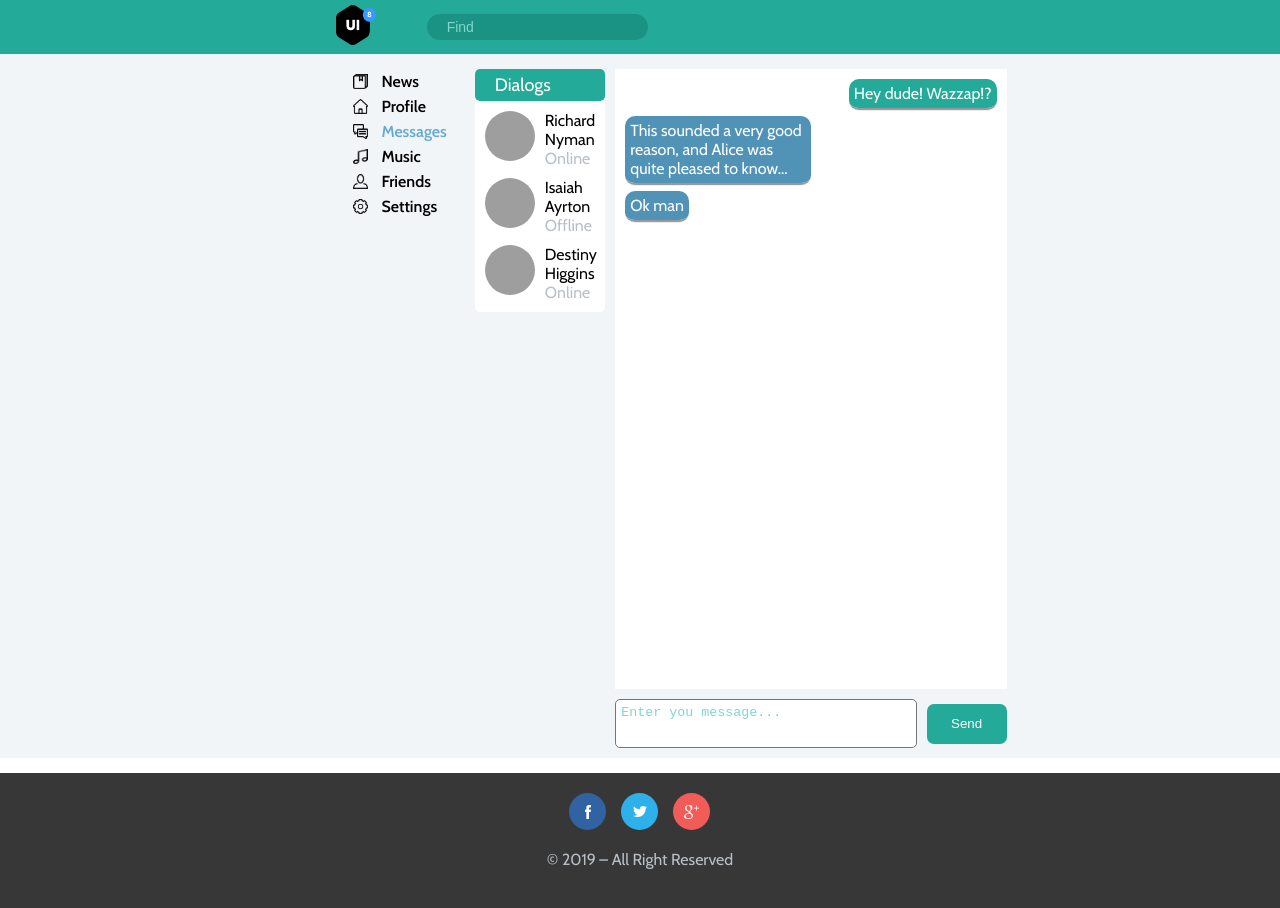
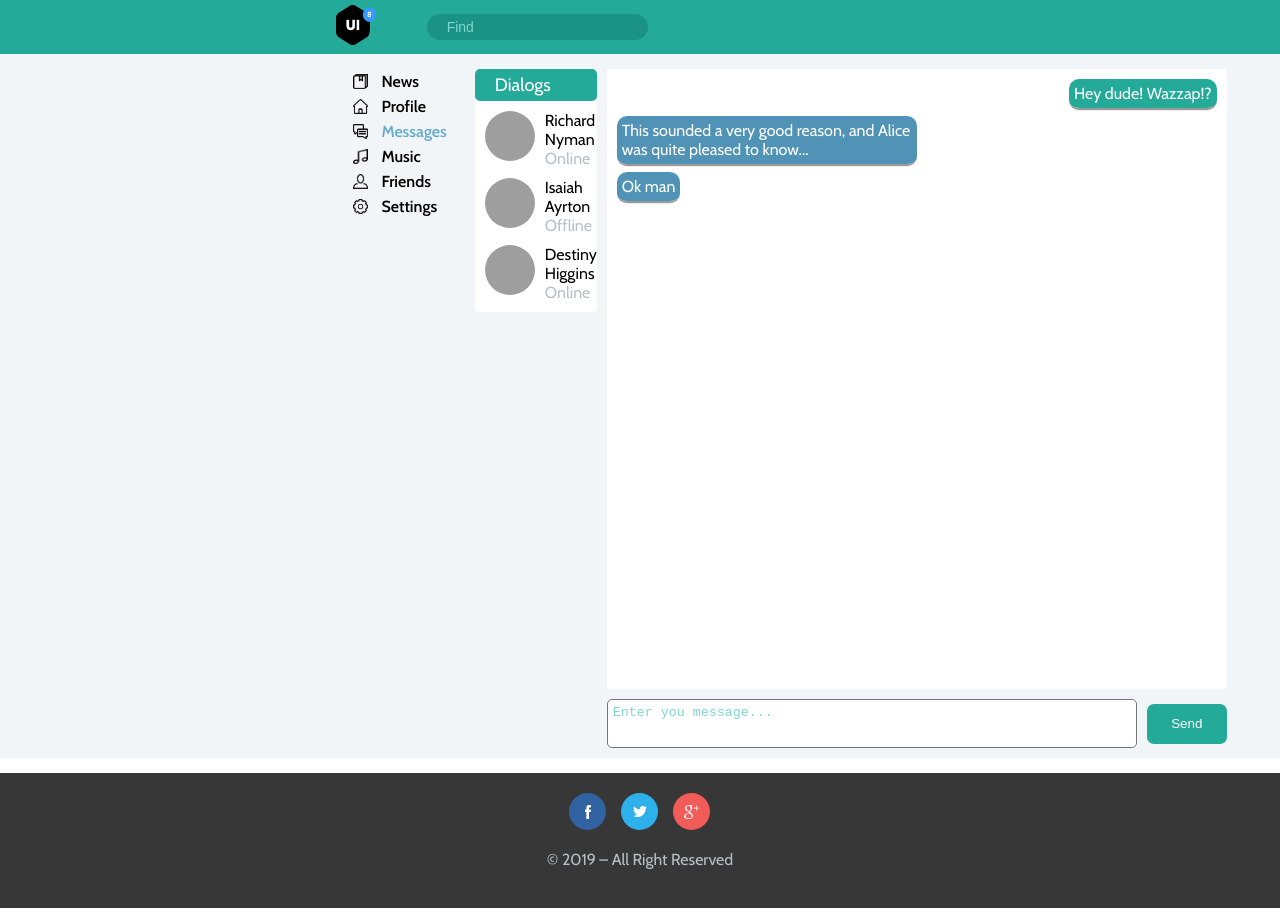
Before and after one commit to abazunts/react, a React (Create React App) app: page /Messages in a window 1280 px wide. Built offline with nearby package versions, Linux system fonts and the light colour scheme; grey boxes are pictures that could not be loaded.

Commit message:
добавил скрол в поле отображения сообщений, а также добавил функционал по изменени размера texarea под содержимое

```diff
--- a/src/Components/Messages/mesages.module.css
+++ b/src/Components/Messages/mesages.module.css
@@ -30,6 +30,10 @@
     padding: 10px;
     min-height: 600px;
     max-height: max-content;
+    overflow-y:scroll;
+    position:relative;
+    height: 500px;
+    width: 600px;
 }
 
 .dialogsElement h2 {
@@ -43,6 +47,8 @@
 .messageAdd {
     grid-column: 2;
 }
+
+
 
 .textarea {
     display: block;
--- a/src/Components/Messages/messages.jsx
+++ b/src/Components/Messages/messages.jsx
@@ -17,13 +17,20 @@ const Messages = (props) => {
 
     let addMessage = () => {
         props.dispatch(addMessageActionCreator());
+
     }
 
     let onMessageChange = (e) => {
         let text = e.target.value;
         props.dispatch(updateNewMessageTextActionCreator(text));
+    }
 
-    }
+    let  onKeyPressTextMessage = (event) => {
+        let textArea = event.currentTarget;
+        textArea.style.height = 'auto';
+        textArea.style.height = textArea.scrollHeight + 'px';
+    };
+
 
 
     return (
@@ -37,7 +44,7 @@ const Messages = (props) => {
             </div>
             <div className={s.messageAdd}>
                 <div className={s.newMessage}>
-                <textarea onChange={onMessageChange} value={props.dialogsPage.newMessage}
+                <textarea onKeyUp={onKeyPressTextMessage} onChange={onMessageChange} value={props.dialogsPage.newMessage}
                           className={s.textarea} placeholder='Enter you message...'></textarea>
                     <button onClick={addMessage} className={s.button}>Send</button>
                 </div>
```
